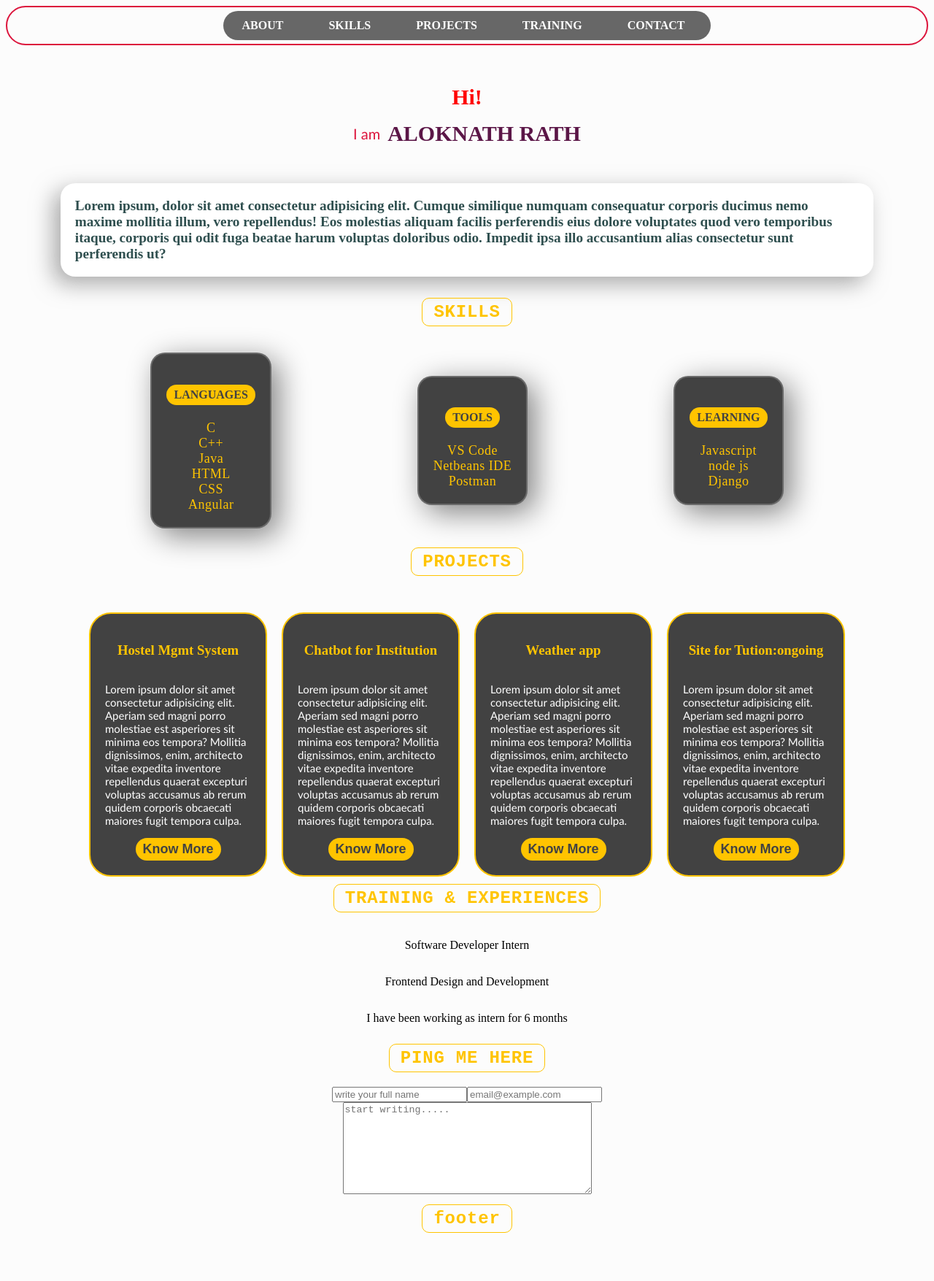
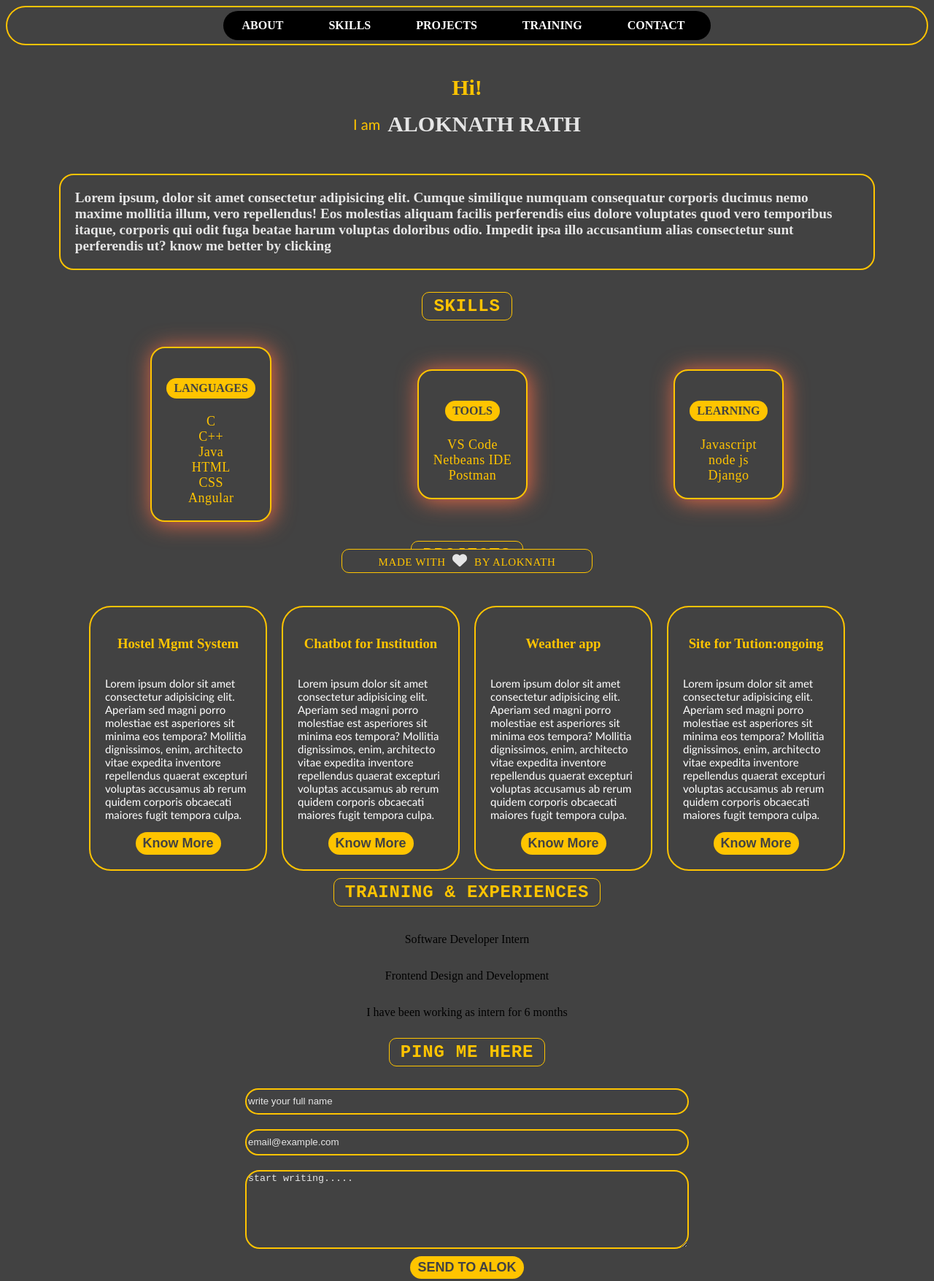
Before and after one commit to r-aloknath/MyPortfolio, a plain HTML site: page index.html in a window 1280 px wide. Shown: the whole page at 73% size. Before the commit the page ends 1717 px from the top, so only its background shows below. Drawn offline with Linux system fonts and the light colour scheme.

Commit message:
about designd, contact form designed

```diff
--- a/index.html
+++ b/index.html
@@ -33,8 +33,20 @@
     <!-- About section -->
     <div class="about center display-column">
         <p class="about-msg">
-            Lorem ipsum, dolor sit amet consectetur adipisicing elit. Cumque similique numquam consequatur corporis ducimus nemo maxime mollitia illum, vero repellendus! Eos molestias aliquam facilis perferendis eius dolore voluptates quod vero temporibus itaque, corporis qui odit fuga beatae harum voluptas doloribus odio. Impedit ipsa illo accusantium alias consectetur sunt perferendis ut?
+            Lorem ipsum, dolor sit amet consectetur adipisicing elit. Cumque similique numquam consequatur corporis ducimus nemo maxime mollitia illum, vero repellendus! Eos molestias aliquam facilis perferendis eius dolore voluptates quod vero temporibus itaque, corporis qui odit fuga beatae harum voluptas doloribus odio. Impedit ipsa illo accusantium alias consectetur sunt perferendis ut? know me better by clicking
+            <!-- <span class="icon lnk"><i class="fa-brands fa-linkedin"></i></span>
+            <span class="icon insta"><i class="fa-brands fa-square-instagram"></i></span>
+            <span class="icon fb"><i class="fa-brands fa-facebook"></i></span> -->
         </p>
+        <!-- <p class="overlay display-row center">social media here</p> -->
+        <div class="overlay display-column center">
+            know me better
+           <div class="display-row center">
+            <span class="icon lnk"><i class="fa-brands fa-linkedin"></i></span>
+            <span class="icon insta"><i class="fa-brands fa-square-instagram"></i></span>
+            <span class="icon fb"><i class="fa-brands fa-facebook"></i></span>
+           </div>
+        </div>
     </div>
 
     <!-- skills section -->
@@ -112,20 +124,20 @@
     <!-- contact section -->
     <div class="contact center display-column">
         <h3 class="heading">PING ME HERE</h3>
-        <div class="name-email-input display-row">
+        <div class="name-email-input display-column center">
             <input type="text" class="inp-name" placeholder="write your full name">
             <input type="email" class="inp-email" placeholder="email@example.com">
-        </div>
-        <div class="text-area">
-            <textarea class="text-are" name="" id="" cols="40" rows="8" placeholder="start writing....."></textarea>
+            <textarea class="text-area" name="" id="" cols="40" rows="8" placeholder="start writing....."></textarea>
+            <button class="know-more">SEND TO ALOK</button>
         </div>
     </div>
 
     <div class="footer display-row center">
-        <h3 class="heading">footer</h3>
+        <p class="footer-text">MADE WITH <i class="fa-solid fa-heart"></i> BY ALOKNATH</p>
     </div>
 
     <!-- javascript -->
     <script src="script.js"></script>
+    <script src="https://kit.fontawesome.com/150262530f.js" crossorigin="anonymous"></script>
 </body>
 </html>
--- a/style.css
+++ b/style.css
@@ -1,7 +1,7 @@
 :root{
     --crimson:crimson;
     --yellow:rgb(255,196,0);
-    --orange:rgb(255,86,39);
+    --orange:rgba(255, 110, 70, 0.886);
     --red:rgb(147,6,62);
     --purple:rgb(91,22,71);
     --darkgrey:rgb(66, 66, 66);
@@ -10,7 +10,7 @@
 }
 
 body{
-    background: var(--lightgrey);
+    background: var(--darkgrey);
 }
 .display-row{
     display: flex;
@@ -59,16 +59,21 @@ body{
 
 /* styling top navbar */
 .navbar{
+    position: sticky;
+    top: 0;
+    z-index: 10;
     display: flex;
     flex-wrap: wrap;
     padding: 5px;
     /* background: rgba(125, 125, 125, 0.589); */
-    border: 2px solid var(--crimson);
+    border: 2px solid var(--yellow);
     border-radius: 40px 40px;
 }
 .header{
+    z-index: 10;
+    position: sticky;
     flex-wrap: wrap;
-    background: rgba(0, 0, 0, 0.589);
+    background: rgba(0, 0, 0);
     border-radius: 30px 30px;
 }
 .nav-items{
@@ -79,19 +84,19 @@ body{
     font-weight: bold;
     color: white;
     border: 1px solid transparent;
-    border-radius: 5px 5px;
+    border-radius: 15px 15px;
     transition: all .5s;
 }
 
 .nav-items:hover{
     border: 1px solid var(--yellow);
-    border-radius: 8px 8px;
+    border-radius: 15px 15px;
     color: var(--yellow);
 }
 
 /* styling greeting section */
 .greet{
-    margin-top: 3%;
+    margin-top: 2%;
     justify-content: flex-start;
 }
 .greet .greet-msg{
@@ -101,36 +106,67 @@ body{
 .salutation{
     font-size: 30px;
     font-weight: bolder;
-    color: red;
+    color: var(--yellow);
 }
 .im{
     font-size: 20px;
     font-family:'Trebuchet MS', 'Lucida Sans Unicode', 'Lucida Grande', 'Lucida Sans', Arial, sans-serif;
-    color: var(--crimson);
+    color: var(--yellow);
 }
 .name{
     font-size: 30px;
     font-weight: bolder;
-    color: var(--purple);
+    color: var(--lightgrey);
     margin-left: 10px;
 }
 
 /* styling about section */
 .about{
+    /* border: 2px solid var(--yellow); */
+    border-radius: 30px 30px 30px 30px;
 }
 
 .about .about-msg{
     width: 85%;
     height: auto;
     padding: 20px;
-    background: white;
-    box-shadow: rgba(128, 128, 128, 0.664) -10px 10px 30px;
+    background: var(--darkgrey);
+    border: 2px solid var(--yellow);
     border-radius: 20px 20px;
 
 
     font-size: larger;
-    color: darkslategrey;
+    color: var(--lightgrey);
     font-weight: bold;
+}
+
+.overlay{
+    position: absolute;
+    width: 87%;
+    height: 22%;
+    background: rgb(0, 0, 0, .8);
+    color: var(--yellow);
+    opacity: 0;
+    transition: opacity .25s;
+    border-radius: 30px 30px;
+    font-weight: bold;
+    font-size: larger;
+    letter-spacing: .5px;
+}
+.overlay:hover{
+    opacity: 1;
+}
+
+.icon{
+    font-size: 30px;
+    color: var(--yellow);
+    margin: 10px 0 10px;
+    padding: 0 6px;
+    transition:all .5s ;
+}
+
+.icon:hover{
+    color: var(--orange);
 }
 
 /* styling skill section */
@@ -164,13 +200,13 @@ body{
     list-style: none;
     background: var(--darkgrey);
     padding: 20px 20px;
-    border: 2px solid rgba(128, 128, 128, 0.66);
+    border: 2px solid var(--yellow);
     border-radius: 20px 20px;
-    box-shadow: grey 10px 10px 40px;
+    box-shadow: var(--orange) 2px 2px 30px;
     transition: all .5s;
 }
 .skills .language:hover{
- transform:scale(1.05,1.05) rotateX(20deg) rotateY(10deg) ;
+ transform:scale(1.05,1.05);
 }
 
 .skills .tools{
@@ -181,13 +217,13 @@ body{
     background: var(--darkgrey);
     padding: 20px 20px;
     padding: 20px 20px;
-    border: 2px solid rgba(128, 128, 128, 0.66);
+    border: 2px solid var(--yellow);
     border-radius: 20px 20px;
-    box-shadow: grey 10px 10px 40px;
+    box-shadow: var(--orange) 2px 2px 30px;
     transition: all .5s;
 }
 .skills .tools:hover{
-    transform:scale(1.05,1.05) rotateX(20deg) rotateY(10deg) ;
+    transform:scale(1.05,1.05) ;
 }
 
 .skills .learning{
@@ -197,12 +233,13 @@ body{
     list-style: none;
     background: var(--darkgrey);
     padding: 20px 20px;
-    border: 2px solid rgba(128, 128, 128, 0.66);
-    border-radius: 20px 20px;box-shadow: grey 10px 10px 40px;
+    border: 2px solid var(--yellow);
+    border-radius: 20px 20px;
+    box-shadow: var(--orange) 2px 2px 30px;
     transition: all .5s;
 }
 .skills .learning:hover{
-    transform:scale(1.05,1.05) rotateX(20deg) rotateY(10deg) ;
+    transform:scale(1.05,1.05) ;
 }
 
 /* styling projects */
@@ -249,10 +286,10 @@ body{
 .train{
 }
 
-.train .train-container{
+.train-container{
 }
 
-.train .train-container .train-item{
+.train-item{
 }
 
 /* contact section */
@@ -260,6 +297,52 @@ body{
 
 }
 
+.name-email-input{
+    box-sizing: border-box;
+    width: 200px;
+}
+.inp-name,.inp-email,.text-area{
+    width: 600px;
+    height: 30px;
+    background: var(--darkgrey);
+    border: 2px solid var(--yellow);
+    color: var(--lightgrey);
+    border-radius: 20px 20px;
+    margin: 10px 0;
+}
+.text-area{
+    height: 100px;
+}
+input::placeholder,textarea::placeholder{
+    margin: 0 0 0 3px;
+    color: var(--lightgrey);
+}
+
+
+.inp-name{
+
+}
+
 /* footer */
 .footer{
+    bottom: 0;
+    position: sticky;
+    margin-bottom: -20px;
 }
+.footer-text{
+    font-size: 15px;
+    letter-spacing: .6px;
+    background: var(--darkgrey);
+    color: var(--yellow);
+    padding: 5px 50px;
+    border: 1px solid var(--yellow);
+    border-radius: 10px 10px;
+}
+.footer i{
+    font-size: 20px;
+    color: var(--lightgrey);
+    margin: 0 5px;
+}
+.footer i:active{
+    color: red;
+}
```
